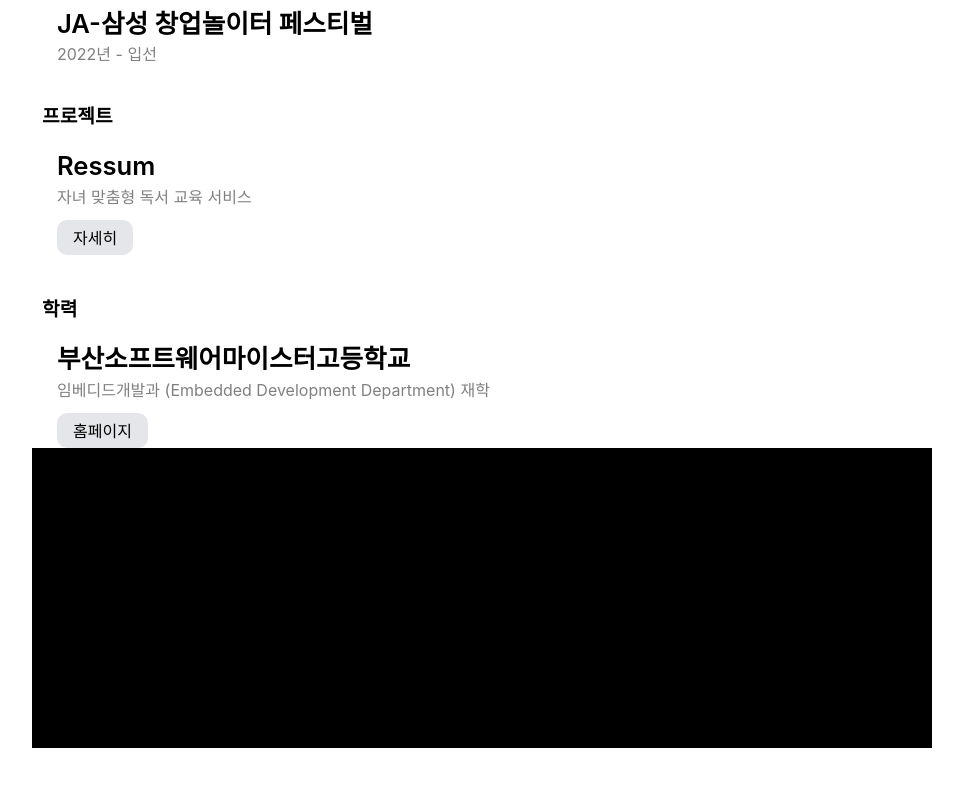
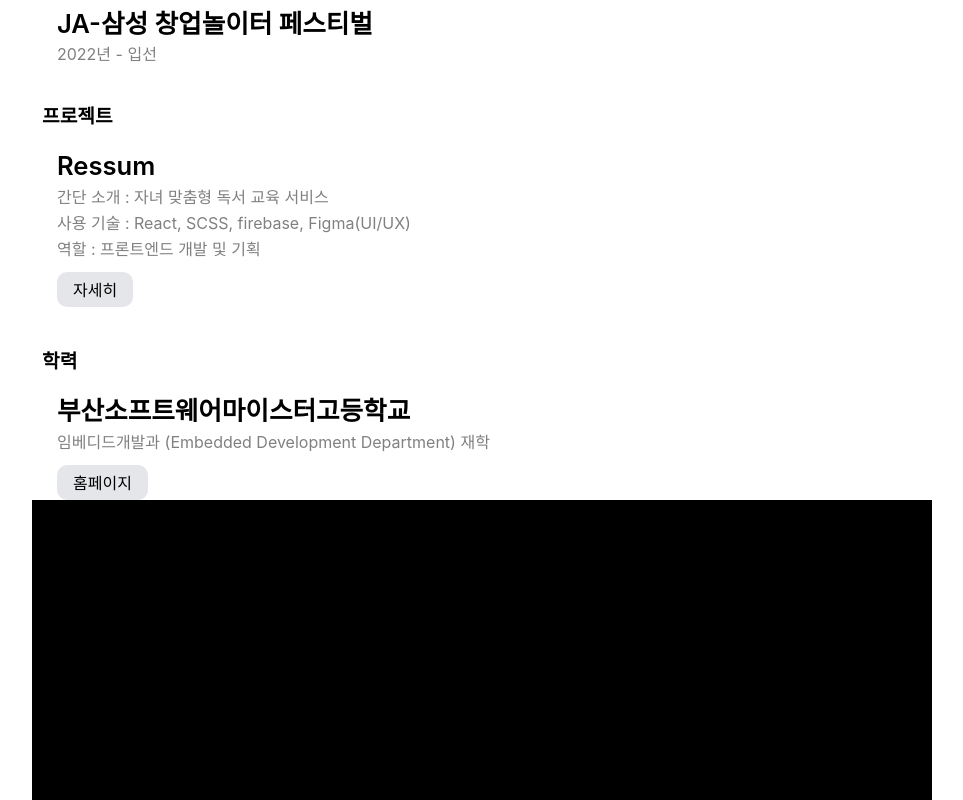
Before and after one commit to kwonkangbin/About_kwonkangbin, a React (Create React App) app: page / in a window 1280 px wide. Shown: the part 1367-2167 px from the top of the page, without its empty margins (158-1121 px from the left). Before the commit the page ends 2115 px from the top, so only its background shows below. Built offline with nearby package versions, Linux system fonts and the light colour scheme; a web font is replaced by a local one.

Commit message:
CREATE : Project.js

```diff
--- a/src/components/Content/Project.js
+++ b/src/components/Content/Project.js
@@ -8,7 +8,9 @@ export default function Project(){
         <S.FadeIn>
             <h2>프로젝트</h2>
             <h3>Ressum</h3>
-            <p>자녀 맞춤형 독서 교육 서비스</p>
+            <p>간단 소개 : 자녀 맞춤형 독서 교육 서비스</p>
+            <p>사용 기술 : React, SCSS, firebase, Figma(UI/UX)</p>
+            <p>역할 : 프론트엔드 개발 및 기획</p>
             <LinkButton to="https://github.com/Ressum/FrontEnd">자세히</LinkButton>
         </S.FadeIn>
     );
```
